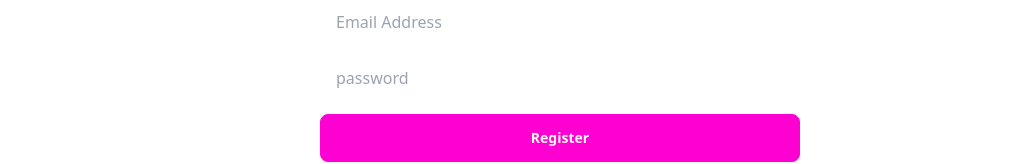
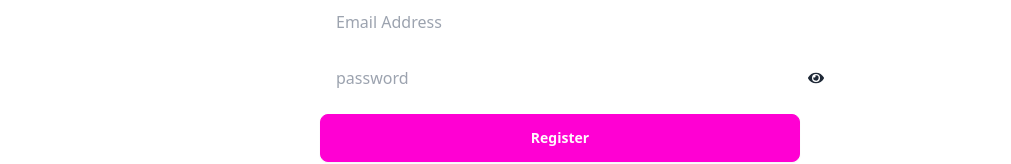
Before and after one commit to salman-ibne-shofi/user-email-password-auth, a React (Vite) app: page /register in a window 1280 px wide. Shown: the part 134-298 px from the top of the page, without its empty margins (0-1011 px from the left). Built offline with nearby package versions, Linux system fonts and the light colour scheme.

Commit message:
regular expression valiation and toggle show password

```diff
--- a/package.json
+++ b/package.json
@@ -15,6 +15,7 @@
     "match-sorter": "^6.3.4",
     "react": "^18.3.1",
     "react-dom": "^18.3.1",
+    "react-icons": "^5.3.0",
     "react-router-dom": "^6.26.1",
     "sort-by": "^1.2.0"
   },
--- a/src/components/Register/Register.jsx
+++ b/src/components/Register/Register.jsx
@@ -1,10 +1,13 @@
 import { createUserWithEmailAndPassword } from "firebase/auth";
 import auth from "../../firebase/firebase.config";
 import { useState } from "react";
+import { FaEye } from "react-icons/fa";
+import { FaEyeSlash } from "react-icons/fa6";
 
 const Register = () => {
 	const [registerError, setRegisterError] = useState("");
 	const [success, setSuccess] = useState("");
+	const [showPassword, setShowPassword] = useState(false);
 
 	const handleRegister = (e) => {
 		e.preventDefault();
@@ -19,6 +22,11 @@ const Register = () => {
 		if (password.length < 6) {
 			setRegisterError(
 				"Password should be at least 6 characters or longer"
+			);
+			return;
+		} else if (!/[A-Z]/.test(password)) {
+			setRegisterError(
+				"Your password should have at least one upper case characters."
 			);
 			return;
 		}
@@ -51,12 +59,22 @@ const Register = () => {
 					<br />
 					<input
 						className="mb-4 w-3/4 py-2 px-4"
-						type="password"
+						type={showPassword ? "text" : "password"}
 						name="password"
 						placeholder="password"
 						id=""
 						required
 					/>
+					<span
+						className="absolute mt-3 ml-2"
+						onClick={() => setShowPassword(!showPassword)}
+					>
+						{showPassword ? (
+							<FaEyeSlash></FaEyeSlash>
+						) : (
+							<FaEye></FaEye>
+						)}
+					</span>
 					<br />
 					<input
 						className="btn btn-secondary mb-4 w-3/4"
```
Also changed, not shown: 1 other file (tests, documents, lock files or other folders).
